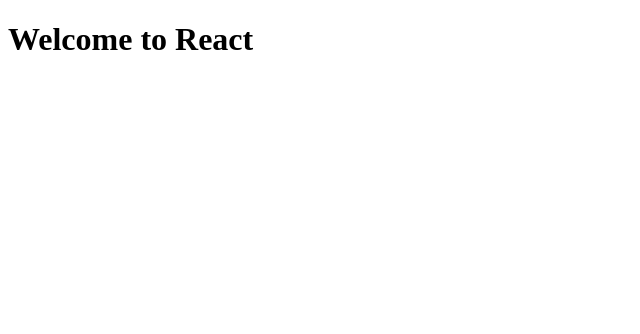
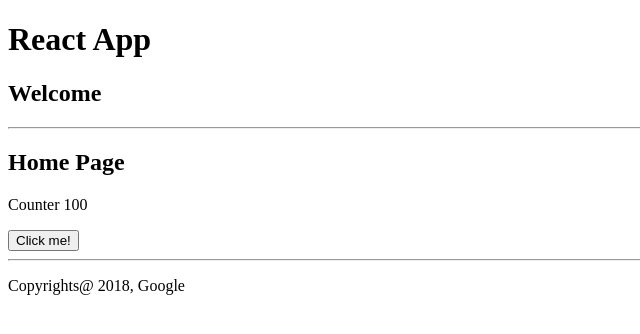
Before and after one commit to Golden-Dragon/react-training, a React app: page / in a window 1280 px wide. Shown: the whole page, without its empty margins (0-640 px from the left). Built offline with nearby package versions, Linux system fonts and the light colour scheme.

Commit message:
Added newer files

```diff
--- a/src/app/App.js
+++ b/src/app/App.js
@@ -1,10 +1,20 @@
-import React from "react";
+import React from 'react';
+
+// DEFAULT IMPORT
+import Header from './Header';
+import Footer from './Footer';
+import Home from './Home'
 
 export class App extends React.Component {
 
     render() {
-        return React.createElement('h1', {},
-                        'Welcome to React');
-
+        return (
+            <div>
+                <h1>React App</h1>
+                <Header title="Welcome"/>
+                <Home />
+                <Footer year="2018" company="Google"/>
+            </div>
+        );
     }
 }
--- /dev/null
+++ b/src/app/Footer.js
@@ -0,0 +1,17 @@
+import React from 'react';
+
+// Props are passed as params
+export default function Footer(props) {
+    /* let year = 2018;
+    let company = "ANZ"; */
+
+    // Deconstruct
+    let {year, company} = props;
+
+        return (
+            <div>
+                <hr />
+                <p>Copyrights@ {year}, {company} </p>
+            </div>
+        );
+}
--- /dev/null
+++ b/src/app/Header.js
@@ -0,0 +1,13 @@
+import React from 'react';
+
+export default class Header extends React.Component {
+
+    render() {
+        return (
+            <div>
+                <h2>{this.props.title}</h2>
+                <hr />
+            </div>
+        );
+    }
+}
--- /dev/null
+++ b/src/app/Home.js
@@ -0,0 +1,43 @@
+import React from 'react';
+
+// Click & Keypress Events
+// state, forceUpdate and setState
+
+export default class Home extends React.Component {
+
+    constructor() {
+        super(); // Must
+
+        // state is a keyword.
+        // Initializable and mutable
+        this.state = {
+            counter: 100
+        }
+    }
+
+    increment(e) {
+
+        // BAD
+        this.state.counter++;
+        console.log("Counter: ", this.state.counter);
+
+        // Force Update, Trigger React to Call render
+        // BAD
+        this.forceUpdate();
+    }
+
+    render() {
+
+        console.log("Home Render ");
+
+        return (
+            <div>
+                <h2>Home Page</h2>
+                <p>Counter {this.state.counter}</p>
+                <button onClick={() => this.increment()}>
+                    Click me!
+                </button>
+            </div>
+        );
+    }
+}
--- a/src/index.html
+++ b/src/index.html
@@ -7,14 +7,13 @@
     <title>React App</title>
 </head>
 <body>
+    <!-- REAL DOM. Placehodler for React -->
+    <div id="root">
 
-    <div id="root">
-        React is loading
-        <img src="/assets/loading.gif" />
     </div>
-
 
     <script src="/app.bundle.js">
     </script>
+
 </body>
 </html>
--- a/src/main.js
+++ b/src/main.js
@@ -1,15 +1,12 @@
-// bootstraping
+// Bootstraping
+// Put react app in browser
 
-import React from "react";
+import React from 'react';
+import ReactDOM from 'react-dom';
 
-import {render} from "react-dom";
+import {App} from './app/App';
 
-import {App} from "./app/App";
-
-//bind virtual dom to real dom
-
-//render => diffing, patching real dom
-
-render( <App />, //virtual dom
-        document.getElementById("root") //real dom
-)
+// Real DOM, Virtual DOM both come here
+ReactDOM.render(React.createElement(App), // Virtual DOM
+                document.getElementById('root') // Real DOM
+);
```
Also changed, not shown: 1 other file.
